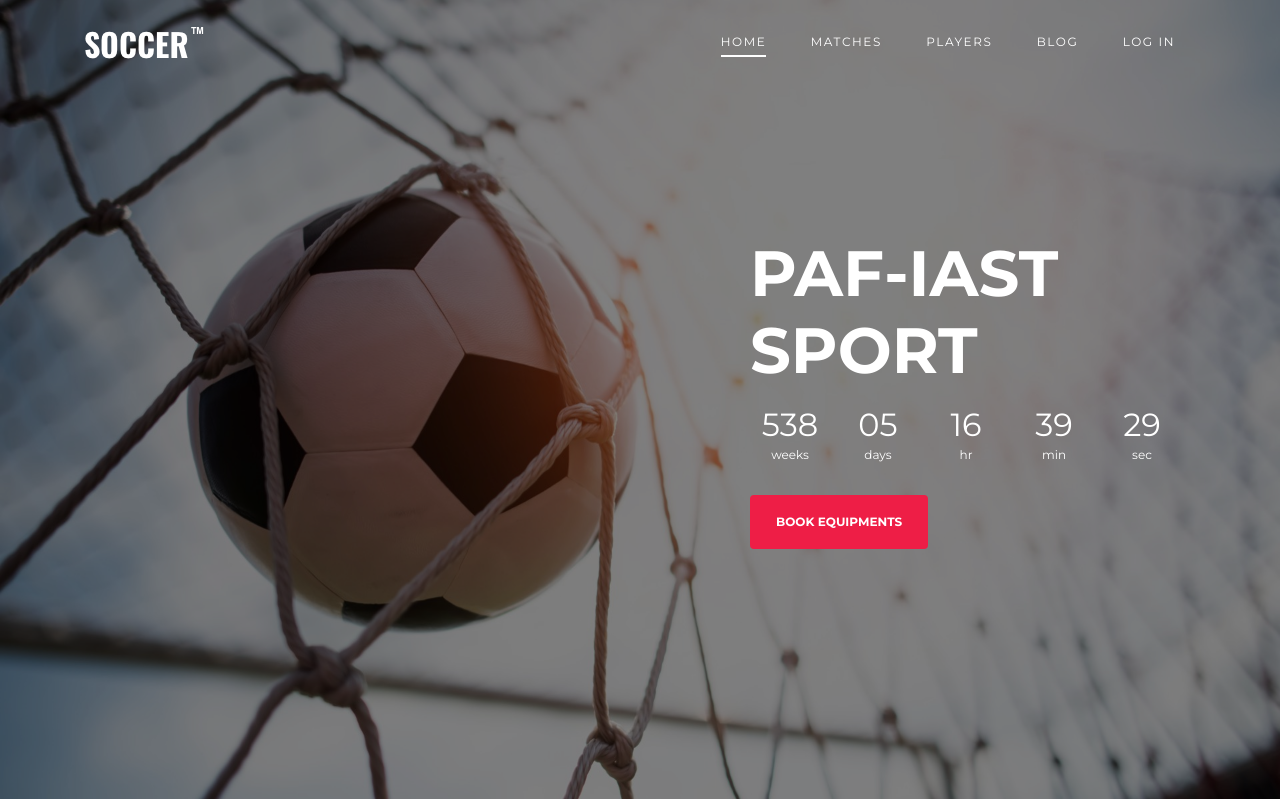
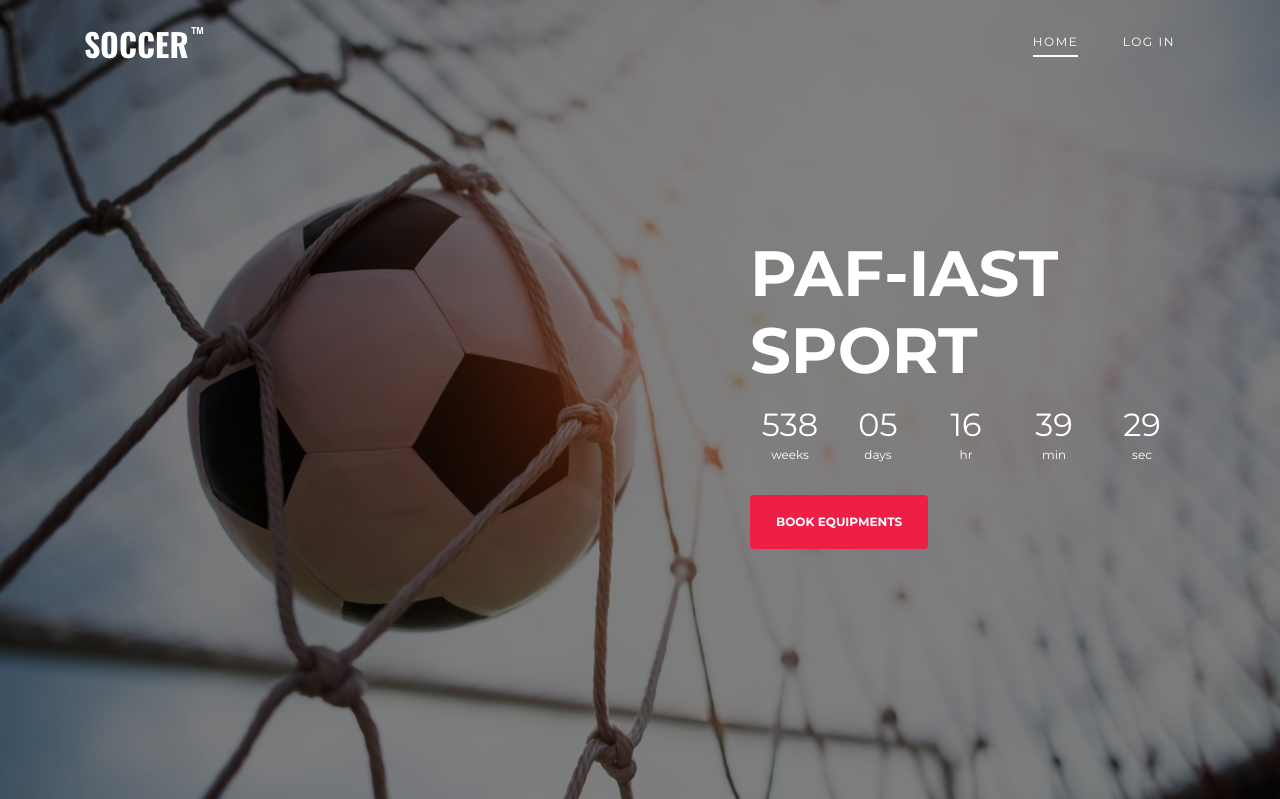
Before and after one commit to AbdulBaseer7896/equipment_managment_system_, a Flask app: page / in a window 1280 px wide. Shown: the top 799 px of the page. Run offline with Flask 3, Linux system fonts and the light colour scheme; some libraries are stand-ins or nearby versions; some web fonts are replaced.

Commit message:
Now its works

```diff
--- a/templates/index.html
+++ b/templates/index.html
@@ -58,9 +58,6 @@
             <nav class="site-navigation position-relative text-right" role="navigation">
               <ul class="site-menu main-menu js-clone-nav mr-auto d-none d-lg-block">
                 <li class="active"><a href="{{ url_for('hello_world') }}" class="nav-link">Home</a></li>
-                <li><a href="#" class="nav-link">Matches</a></li>
-                <li><a href="#" class="nav-link">Players</a></li>
-                <li><a href="#" class="nav-link">Blog</a></li>
                 <li><a href="{{ url_for('login') }}" class="nav-link">LOG IN</a></li>
               </ul>
             </nav>
--- a/templates/publi_temp.html
+++ b/templates/publi_temp.html
@@ -17,7 +17,7 @@
 <body>
         <nav class="navbar navbar-expand-lg bg-body-tertiary fixed-top">
             <div class="container-fluid">
-                <a class="navbar-brand" href="#">Navbar</a>
+                <a class="navbar-brand" href="#">PAF-IAST</a>
                 <button class="navbar-toggler" type="button" data-bs-toggle="collapse"
                     data-bs-target="#navbarNavAltMarkup" aria-controls="navbarNavAltMarkup" aria-expanded="false"
                     aria-label="Toggle navigation">
--- a/templates/sign_up_for_student.html
+++ b/templates/sign_up_for_student.html
@@ -1,4 +1,4 @@
-{% extends 'student_URLs/student_temp.html' %}
+{% extends 'publi_temp.html' %}
 
 
 {% block title %}
```
